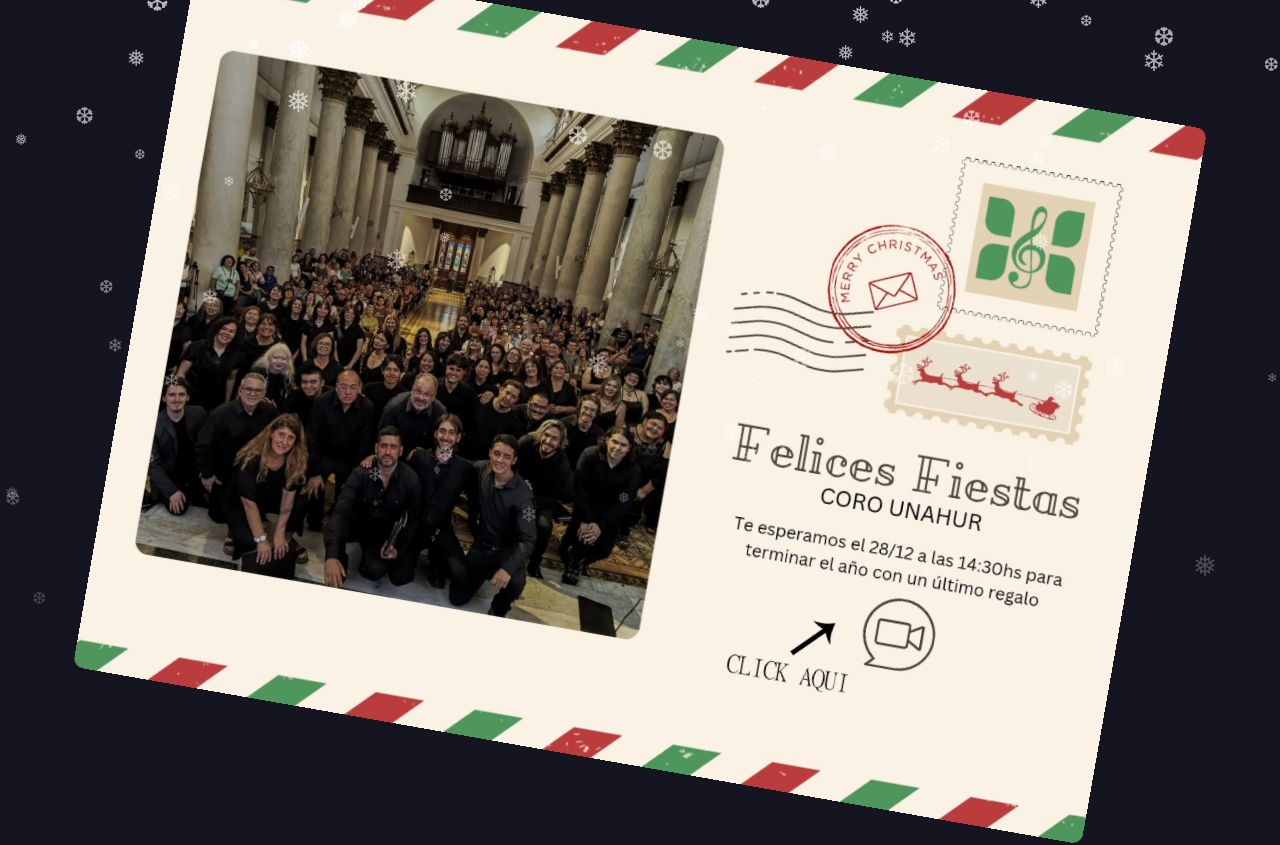
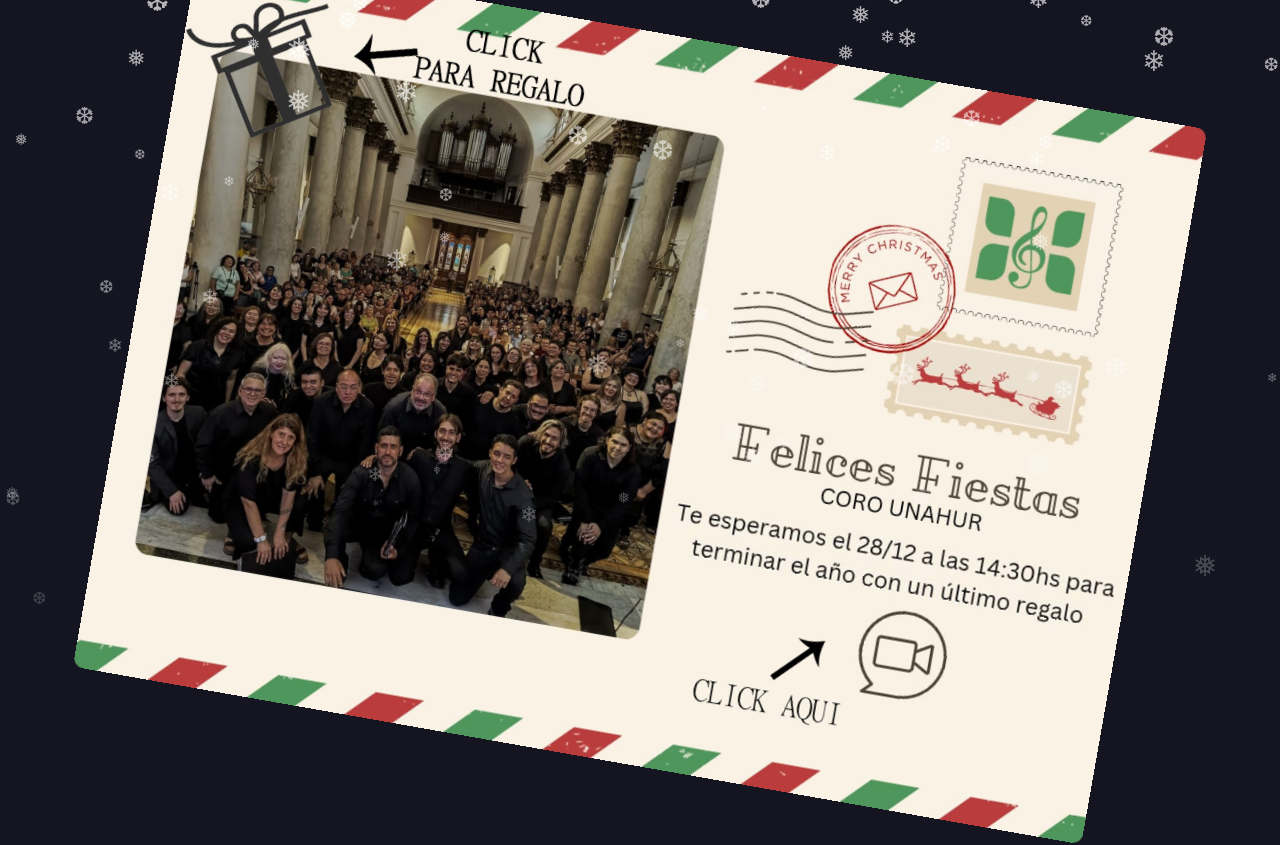
Before and after one commit to CoroUnahur/TarjetaNavidena, a plain HTML site: page index.html in a window 1280 px wide. Drawn offline with Linux system fonts and the light colour scheme.

Commit message:
actualizacion name image index.html

```diff
--- a/index.html
+++ b/index.html
@@ -69,7 +69,7 @@
 </head>
 <body>
     <div class="postal-container" style="position: relative;">
-        <img class="postal" src="tarjeta_coro.jpg" usemap="#mapeo" alt="Tarjeta postal">
+        <img class="postal" src="tarjeta_coro.png" usemap="#mapeo" alt="Tarjeta postal">
 
         <map name="mapeo">
             <area shape="rect" coords="200,130,370,230" href="https://meet.google.com/vec-gouv-kpf" alt="">
```
